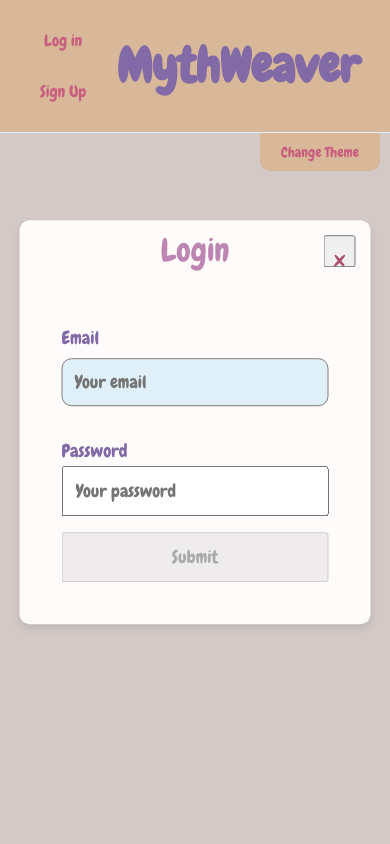
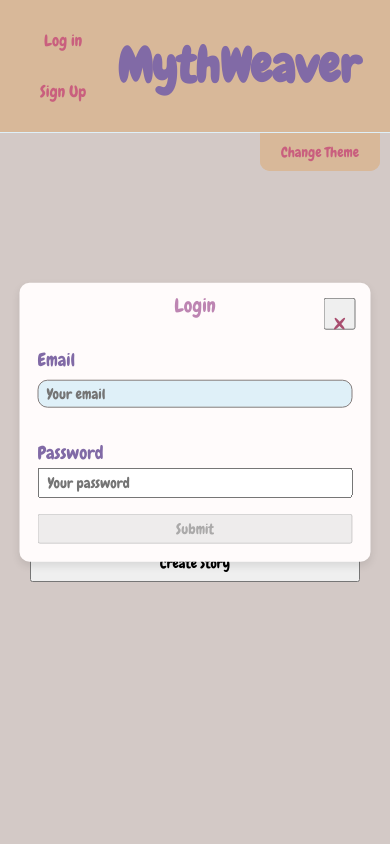
Before and after one commit to sara-hines/myth-weaver, a React (Vite) app in the folder client/: page /create-story in a window 390 px wide. Both pictures are taken after a click on the button "Log in". Shown: the top 844 px of the page. Built offline with nearby package versions, Linux system fonts and the light colour scheme.

Commit message:
Return repo to previous state before merging cyberpunk styling.

```diff
--- a/client/src/App.css
+++ b/client/src/App.css
@@ -1,7 +1,5 @@
 @import url('https://fonts.googleapis.com/css2?family=Chewy&display=swap');
-@import url('https://fonts.googleapis.com/css2?family=Share+Tech+Mono&display=swap'); /* Import the hacker font */
 
-/* General styles */
 * {
   box-sizing: border-box;
   margin: 0;
@@ -46,77 +44,14 @@
   --story-8: rgb(237, 176, 139); /* #edb08b */
 }
 
-/* Cyberpunk theme */
+/* Dark theme */
 [data-theme="cyberpunk"] {
-  --theme-font: 'Share Tech Mono', monospace; /* Apply the hacker font */
-  --bg-color: #000;
-  --text-color: #0f0;
-  --container-color: #333333;
-  --accent-container: #0f0;
-  --dark-accent: #111;
-  --mid-dark-accent: #222;
-  --button-accent: #0f0;
-  --dk-button-accent: #0a0;
-  --dk-container-color: #444;
-  --rating-bg: #666;
-
-  --header-bg: #000;
-  --header-text: #0f0;
-  --header-title: #0f0;
-  --header-shadow: #0f0;
-  --header-link-hover: #0a0;
-
-  --story-1: #0f0;
-  --story-2: #0a0;
-  --story-3: #050;
-  --story-4: #0f0;
-  --story-5: #0a0;
-  --story-6: #060;
-  --story-7: #0f0;
-  --story-8: #090;
+  --bg-color: #333333;
+  --text-color: #ffffff;
 }
 
 /* Fantasy theme */
 [data-theme="fantasy"] {
   --bg-color: goldenrod;
   --text-color: #ffffff;
-  --container-color: #daaf08;
-  --accent-container: #fff9e3;
-  --dark-accent: #8b4513;
-  --mid-dark-accent: #cd853f;
-  --button-accent: #b8860b;
-  --dk-button-accent: #a0522d;
-  --dk-container-color: #d2691e;
-  --rating-bg: #ffdead;
-
-  --header-bg: goldenrod;
-  --header-text: #ffffff;
-  --header-title: #fff8dc;
-  --header-shadow: #daa520;
-  --header-link-hover: #ffd700;
-
-  --story-1: #fffacd;
-  --story-2: #faebd7;
-  --story-3: #ffe4b5;
-  --story-4: #ffefd5;
-  --story-5: #ffebcd;
-  --story-6: #ffdead;
-  --story-7: #ffe4c4;
-  --story-8: #ffdab9;
 }
-
-/* Apply theme colors */
-body {
-  background-color: var(--bg-color);
-  color: var(--text-color);
-}
-
-header {
-  background-color: var(--header-bg);
-  color: var(--header-text);
-}
-
-h1, h2, h3, h4, h5, h6 {
-  font-family: var(--theme-font);
-  color: var(--header-title);
-}
--- a/client/src/components/CreateStory/CreateStory.css
+++ b/client/src/components/CreateStory/CreateStory.css
@@ -178,6 +178,10 @@
     /* min-height: 42.4px; */
 }
 
+.add-choice-button {
+    margin-top: 10px;
+}
+
 button.save-button {
     background-color: var(--story-4);
     border: none;
@@ -187,7 +191,7 @@ button.save-button {
     text-align: center;
     transition: background-color ease-in-out 0.5s;
     padding: 5px 10px;
-    margin: 10px 0px 10px 0px;
+    margin: 0px 0px 10px 0px;
     min-width: 113px;
     color: #FFFBFB;
     display: block;
--- a/client/src/components/Header/Header.css
+++ b/client/src/components/Header/Header.css
@@ -40,7 +40,6 @@
   margin: 0;
   text-align: center;
   flex-grow: 1;
-  font-family: var(--theme-font); /* Apply the theme font */
 }
 
 .title a {
@@ -53,8 +52,36 @@
   text-shadow: 1px 1px 4px var(--header-shadow);
 }
 
+/* Animation CSS */
+.leBlurIn span {
+  display: inline-block;
+}
+
+.start-animation {
+  animation-name: leBlurIn;
+  animation-duration: 0.7s;
+  animation-timing-function: ease-out;
+  animation-fill-mode: forwards;
+}
+
+@keyframes leBlurIn {
+  from {
+    transform: scaleX(0.2);
+    filter: blur(20px);
+    opacity: 0;
+  }
+  to {
+    transform: scaleX(1);
+    filter: blur(0);
+    opacity: 1;
+  }
+}
+
+.animated-char {
+  display: inline-block;
+}
+
 /* Dropdown Styling */
-
 .dropdown-container {
   display: flex;
   justify-content: flex-end;
@@ -125,7 +152,12 @@
   display: ${dropdownOpen ? 'block' : 'none'};
 } */
 
+
 /* MythIndex.css and Header.css */
+
+.modal {
+    z-index: 1000;
+}
 
 .modal-header-center .modal-title {
   margin: 0 auto;
@@ -177,3 +209,36 @@
   font-size: 1.1rem; /* Increase the font size of buttons */
   padding: 0.75rem 1.5rem; /* Increase padding for buttons */
 }
+
+/* Responsive Modals */
+@media (max-width: 768px) {
+  .modal-header-center .modal-title {
+    font-size: 1.5rem; /* Adjust the font size for smaller screens */
+  }
+
+  .modal-body-lg {
+    padding: 1rem; /* Adjust padding for smaller screens */
+  }
+
+  .modal-body-lg form .form-control,
+  .modal-body-lg form .btn {
+    font-size: 1rem; /* Adjust font size for smaller screens */
+    padding: 0.5rem 1rem; /* Adjust padding for smaller screens */
+  }
+}
+
+@media (max-width: 480px) {
+  .modal-header-center .modal-title {
+    font-size: 1.2rem; /* Further adjust the font size for very small screens */
+  }
+
+  .modal-body-lg {
+    padding: 0.5rem; /* Further adjust padding for very small screens */
+  }
+
+  .modal-body-lg form .form-control,
+  .modal-body-lg form .btn {
+    font-size: 0.9rem; /* Further adjust font size for very small screens */
+    padding: 0.25rem 0.5rem; /* Further adjust padding for very small screens */
+  }
+}
--- a/client/src/components/Header/Header.jsx
+++ b/client/src/components/Header/Header.jsx
@@ -5,8 +5,6 @@ import LoginForm from '../LoginForm/LoginForm';
 import Auth from '../../utils/auth';
 import './Header.css';
 import { Modal } from 'react-bootstrap';
-import CyberpunkTheme from '../CyberpunkTheme/CyberpunkTheme';
-import { typingEffect } from '../../utils/typingEffect'; // Import the typing effect function
 
 const Header = () => {
     const [showModal, setShowModal] = useState(false);
@@ -15,20 +13,27 @@ const Header = () => {
     const [theme, setTheme] = useState('fairycore');
     const [dropdownOpen, setDropdownOpen] = useState(false);
 
+    useEffect(() => {
+        const titleSpans = document.querySelectorAll('.animated-char');
+        titleSpans.forEach(span => {
+            span.classList.remove('start-animation');
+            void span.offsetWidth; // Trigger reflow to restart animation
+            span.classList.add('start-animation');
+        });
+    }, [location]);
+
     const handleThemeChange = (newTheme) => {
         setTheme(newTheme);
         document.documentElement.setAttribute('data-theme', newTheme);
+    };
 
-    if (newTheme === 'cyberpunk') {
-      const titleElement = document.querySelector('.title a');
-      const originalText = titleElement.textContent;
-      typingEffect(titleElement, originalText);
-    }
-  };
+    const title = "MythWeaver";
+    const titleAnimated = title.split("").map((char, index) => (
+        <span key={index} className="animated-char">{char}</span>
+    ));
 
     return (
         <>
-      {theme === 'cyberpunk' && <CyberpunkTheme />}
             <header className="header">
                 <div className="header-left">
                     {Auth.loggedIn() ? (
@@ -45,7 +50,9 @@ const Header = () => {
                         </>
                     )}
                 </div>
-        <h1 className="title"><Link to='/myth-index'>MythWeaver</Link></h1>
+                <h1 className="title">
+                    <Link to='/myth-index' className="cssanimation leBlurIn sequence">{titleAnimated}</Link>
+                </h1>
                 <div className="header-right">
                     {location.pathname === '/myth-index' && (
                         <>
@@ -81,7 +88,7 @@ const Header = () => {
                 show={showModal}
                 onHide={() => setShowModal(false)}
                 aria-labelledby='auth-modal'
-        centered>
+                centered className='modal'>
                 <Modal.Header closeButton className="modal-header-center">
                     <Modal.Title id='auth-modal' className="modal-title-lg">
                         {modalType === 'login' ? 'Login' : 'Sign Up'}
--- a/client/src/components/StoryIndex/StoryIndex.jsx
+++ b/client/src/components/StoryIndex/StoryIndex.jsx
@@ -36,6 +36,9 @@ const StoryIndex = () => {
     console.log(profileData);
     const story = storyData?.story || {};
     const profile = profileData?.profile || {};
+
+    console.log('the next console log will be your story variable from StoryIndex.jsx:')
+    console.log(story);
 
     useEffect(() => {
         console.log('your profile var inside useEffect is:')
--- a/client/src/components/UserProfile/UserProfile.jsx
+++ b/client/src/components/UserProfile/UserProfile.jsx
@@ -128,6 +128,7 @@ const UserProfile = () => {
     if (error) {
         return <h2>Error loading profile data!</h2>;
     }
+
     return (
         <div className="user-profile">
             <main className="user-main-content">
```
Also changed, not shown: client/src/App.jsx (+7 -46 lines), client/src/main.jsx (+12 -19 lines), 1 other file (tests, documents, lock files or other folders). Lines whose indentation alone changed are shown as unchanged.
